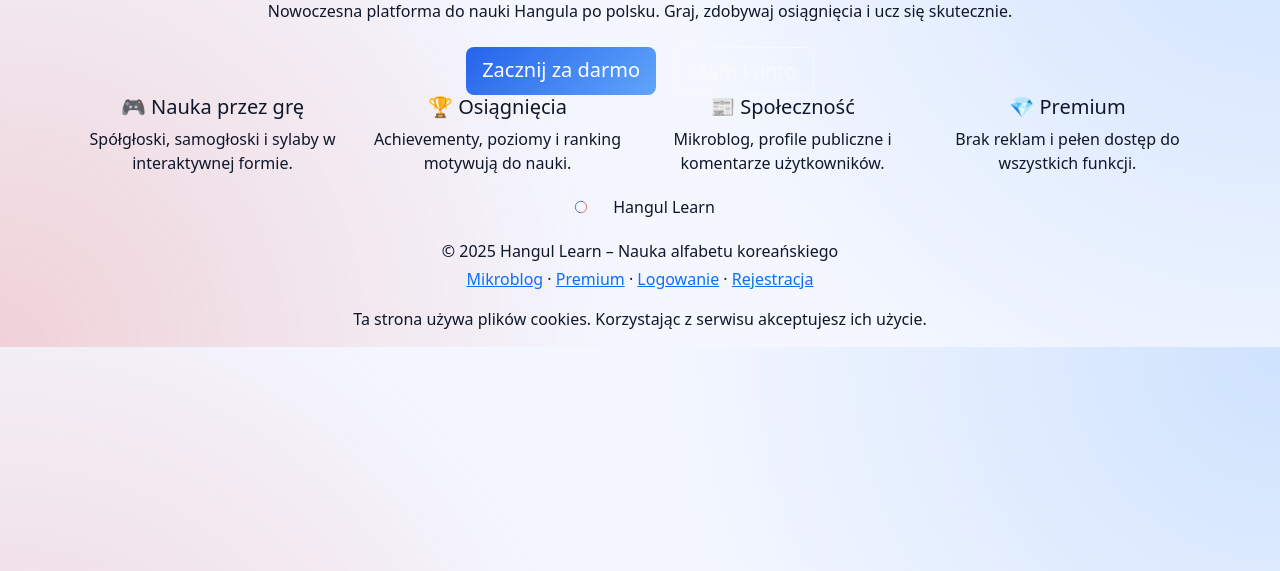
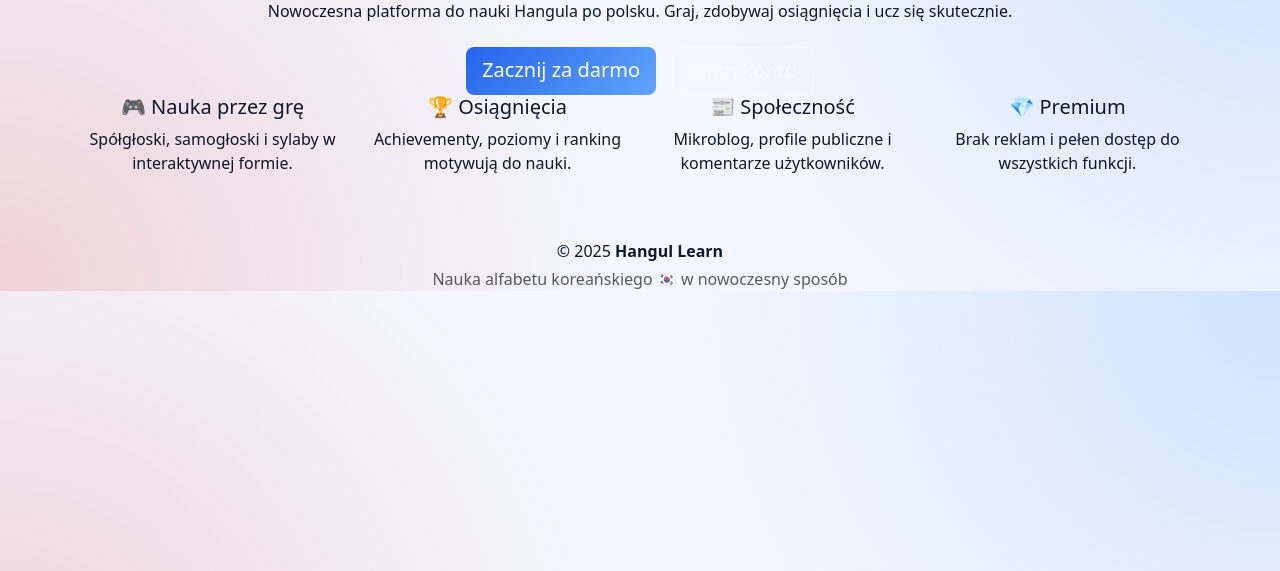
Before and after one commit to ugryzh/Hangulko, a PHP site: page /index.php in a window 1280 px wide. Shown: the part 137-708 px from the top of the page. Run offline with PHP 8.4, Linux system fonts and the light colour scheme.

Commit message:
Update footer.php

```diff
--- a/partials/footer.php
+++ b/partials/footer.php
@@ -1,23 +1,66 @@
-<footer class="footer">
+<footer class="footer mt-5">
   <div class="container text-center">
-    <div class="d-flex justify-content-center align-items-center gap-3 mb-3">
-      <img src="/assets/images/logo.svg" height="32" alt="Hangulko">
-      <span class="brand-text">Hangul Learn</span>
-    </div>
 
     <p class="mb-1">
-      © <?= date('Y') ?> Hangul Learn – Nauka alfabetu koreańskiego
+      © <?= date('Y') ?> <strong>Hangul Learn</strong>
     </p>
 
-    <p class="footer-links">
-      <a href="/mikroblog.php">Mikroblog</a> ·
-      <a href="/premium.php">Premium</a> ·
-      <a href="/login.php">Logowanie</a> ·
-      <a href="/register.php">Rejestracja</a>
+    <p class="text-muted mb-0">
+      Nauka alfabetu koreańskiego 🇰🇷 w nowoczesny sposób
     </p>
 
-    <p class="footer-legal">
-      Ta strona używa plików cookies. Korzystając z serwisu akceptujesz ich użycie.
-    </p>
   </div>
 </footer>
+
+<!-- =========================
+     POPUP LOGOWANIE / REJESTRACJA
+========================= -->
+<div id="authModal" class="modal-auth">
+  <div class="modal-box auth-card animate">
+
+    <h4 class="text-center mb-3" id="authTitle">
+      Logowanie
+    </h4>
+
+    <form id="authForm">
+
+      <input
+        type="text"
+        name="username"
+        class="form-control mb-2"
+        placeholder="Nazwa użytkownika"
+        required
+      >
+
+      <input
+        type="password"
+        name="password"
+        class="form-control mb-3"
+        placeholder="Hasło"
+        required
+      >
+
+      <button
+        type="submit"
+        class="btn btn-primary w-100"
+        id="authSubmit"
+      >
+        Zaloguj się
+      </button>
+
+    </form>
+
+    <p class="text-center mt-3 mb-0">
+      <a href="#" id="switchAuth">
+        Nie masz konta? Zarejestruj się
+      </a>
+    </p>
+
+  </div>
+</div>
+
+<!-- =========================
+     JS
+========================= -->
+<script src="https://cdn.jsdelivr.net/npm/bootstrap@5.3.3/dist/js/bootstrap.bundle.min.js"></script>
+<script src="/assets/js/auth.js"></script>
```
